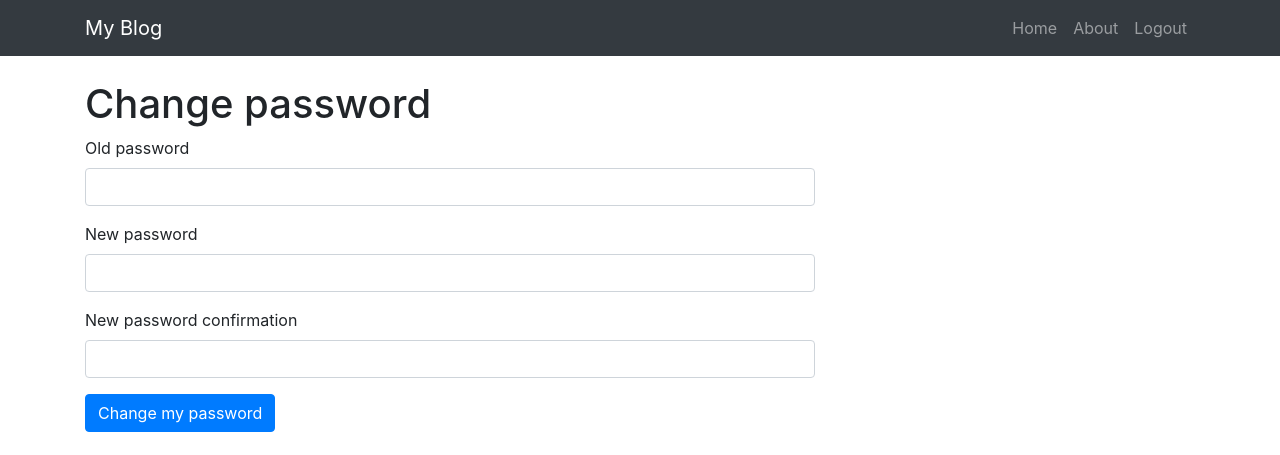
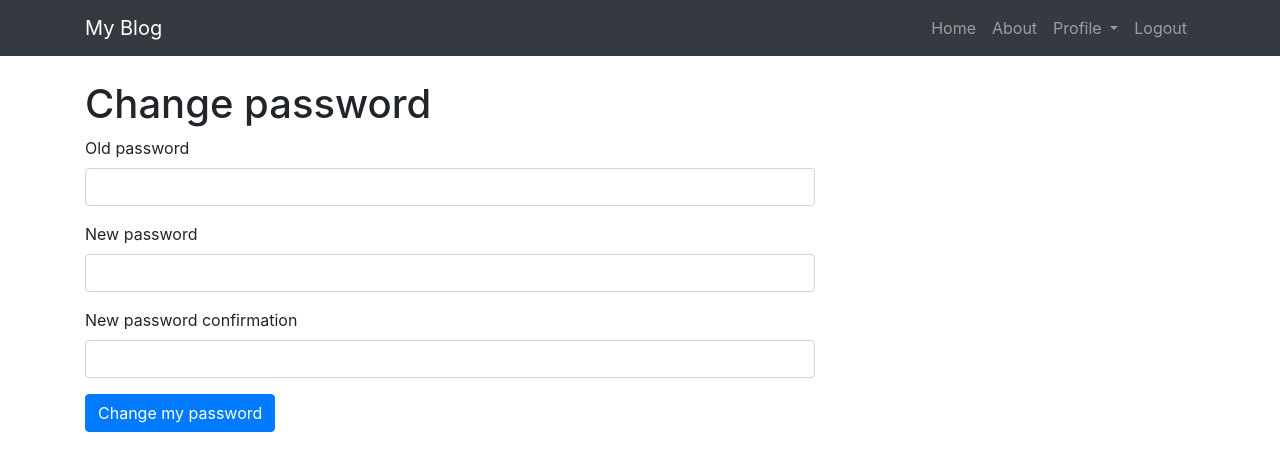
Before and after one commit to amineasli/django-blog-site, a Django app: page /accounts/password_change/ in a window 1280 px wide. Shown: the top 455 px of the page. Run offline with Django 3.2, Linux system fonts and the light colour scheme; a user stored in the database is signed in; data comes from the database, SQL or seed files in the repository; parts of the project's set-up code (start-up, migrations or seed data) failed here and were passed over; some libraries are stand-ins or nearby versions.

Commit message:
Add Profile dropdown menu

```diff
--- a/blog/templates/blog/navigation.html
+++ b/blog/templates/blog/navigation.html
@@ -15,6 +15,14 @@
             <a class="nav-link" href="{% url 'pages:about_page' %}">About</a>
           </li>
           {% if user.is_authenticated %}
+            <li class="nav-item dropdown">
+              <a class="nav-link dropdown-toggle" href="#" id="navbarDropdown" role="button" data-toggle="dropdown" aria-haspopup="true" aria-expanded="false">
+                Profile
+              </a>
+              <div class="dropdown-menu" aria-labelledby="navbarDropdown">
+                <a class="dropdown-item" href="{% url 'password_change' %}">Change password</a>
+              </div>
+            </li>
             <li class="nav-item">
               <a class="nav-link" href="{% url 'logout' %}">Logout</a>
             </li>
```
